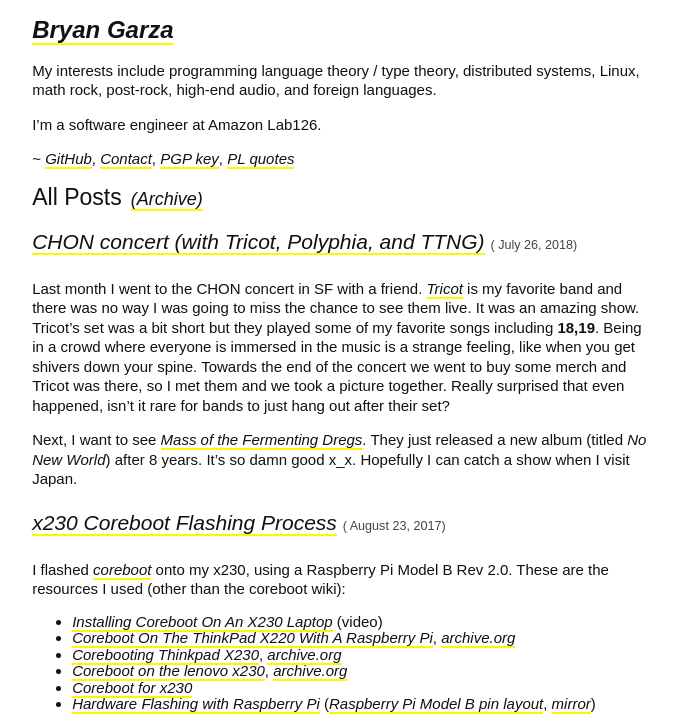
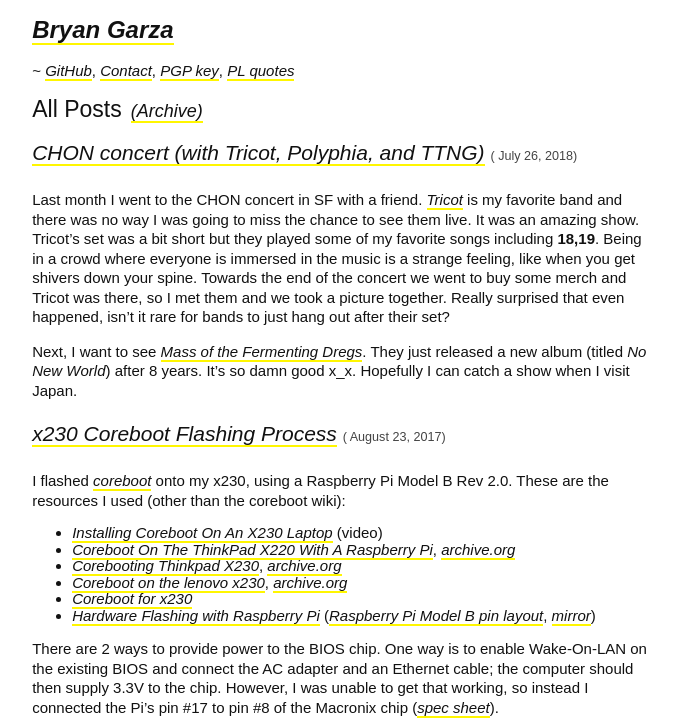
Before and after one commit to bryangarza/bryangarza.github.io, a plain HTML site: page index.html in a window 1280 px wide. Shown: the top 725 px of the page, without its empty margins (19-696 px from the left). Drawn offline with Linux system fonts and the light colour scheme.

Commit message:
No intro needed

```diff
--- a/index.html
+++ b/index.html
@@ -29,15 +29,6 @@ Solution to a graph problem from CTCI"
 <h1 class="title"><a href="http://bryangarza.github.io">Bryan Garza</a></h1>
 </div>
 <div id="content">
-<p>
-My interests include programming language theory / type theory, distributed
-systems, Linux, math rock, post-rock, high-end audio, and foreign languages.
-</p>
-
-<p>
-I&rsquo;m a software engineer at Amazon Lab126.
-</p>
-
 <p>
 ~ <a href="https://github.com/bryangarza">GitHub</a>, <a href="mailto:bry@riseup.net">Contact</a>, <a href="bry.asc">PGP key</a>, <a href="http://themattchan.com/plquotes.html">PL quotes</a>
 </p>
```
Also changed, not shown: 1 other file.
